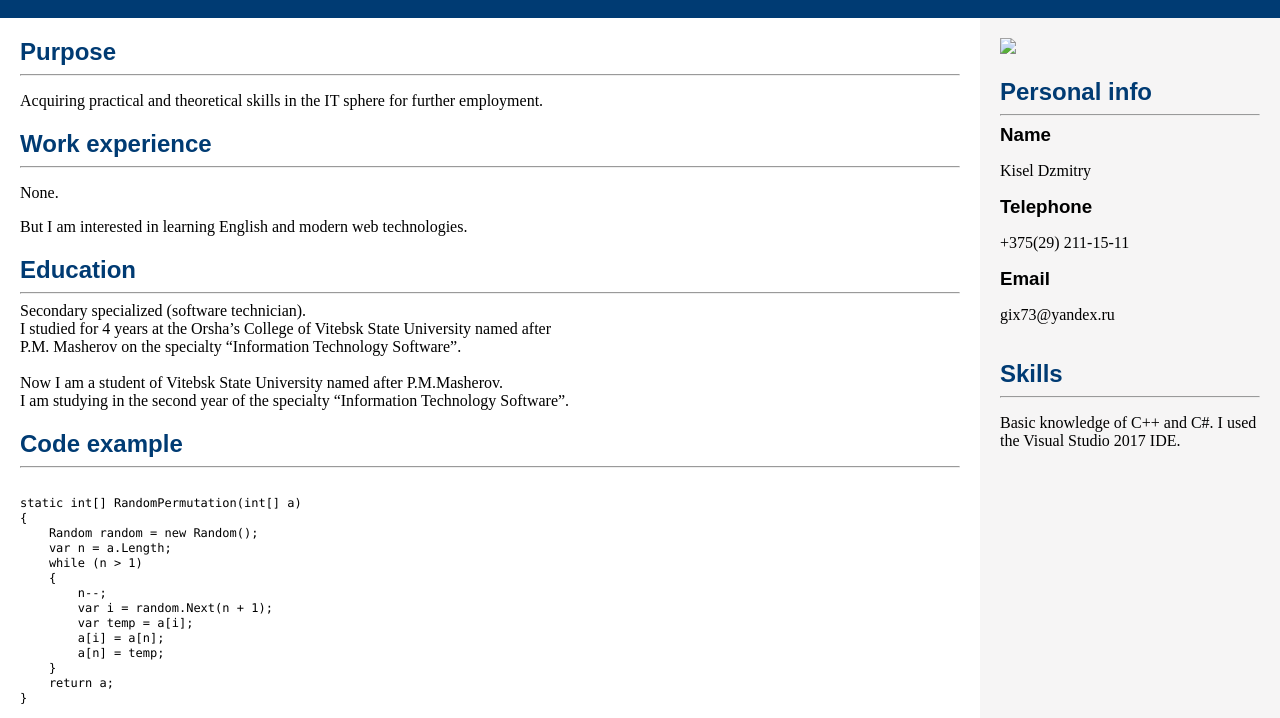
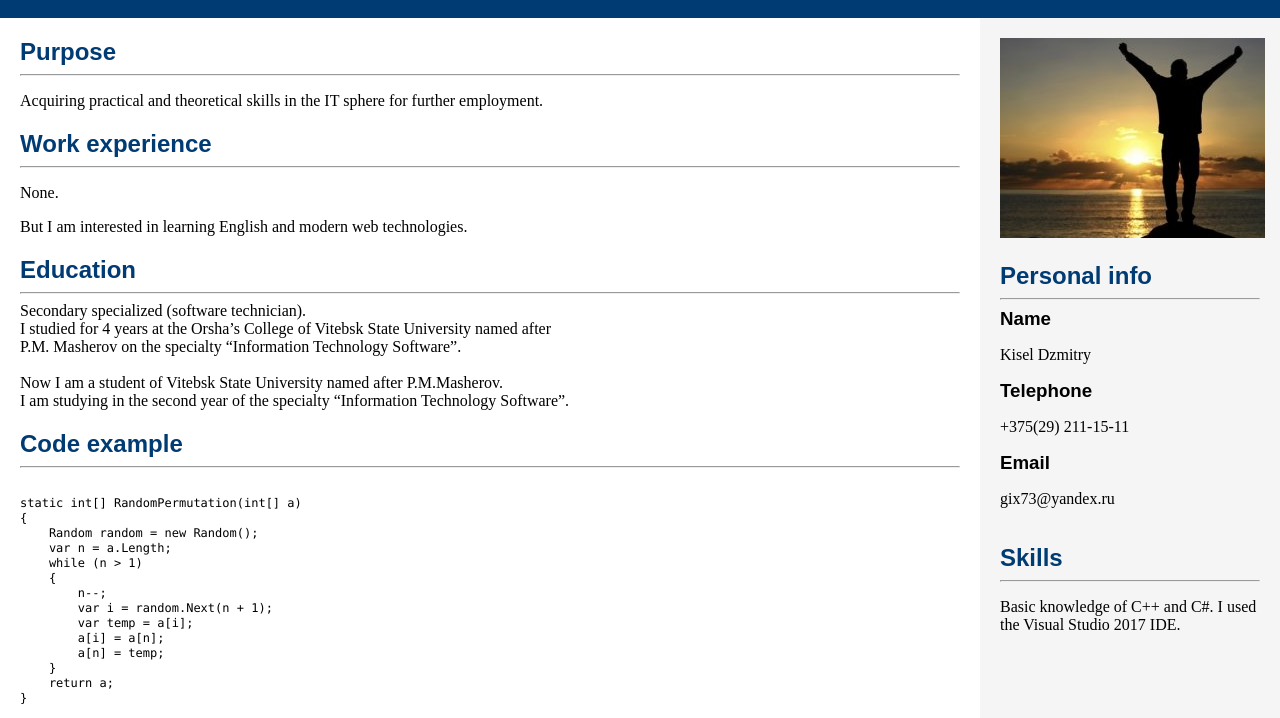
Before and after one commit to Gix73/rsschool-cv-first-, a plain HTML site: page index.html in a window 1280 px wide. Shown: the part 82-800 px from the top of the page. Drawn offline with Linux system fonts and the light colour scheme; the site is published under a folder, as on GitHub Pages, so addresses that start at the root find nothing.

Commit message:
"feat: add alt attribute"

```diff
--- a/index.html
+++ b/index.html
@@ -56,7 +56,7 @@ static int[] RandomPermutation(int[] a)
 <aside>
     <div class="aside-div">
         <div>
-            <img src="/img/profile.jpg">
+            <img src="img/profile.jpg" alt="Avatar">
             <h2>Personal info</h2>
             <hr>
             <h3>Name</h3>
```
